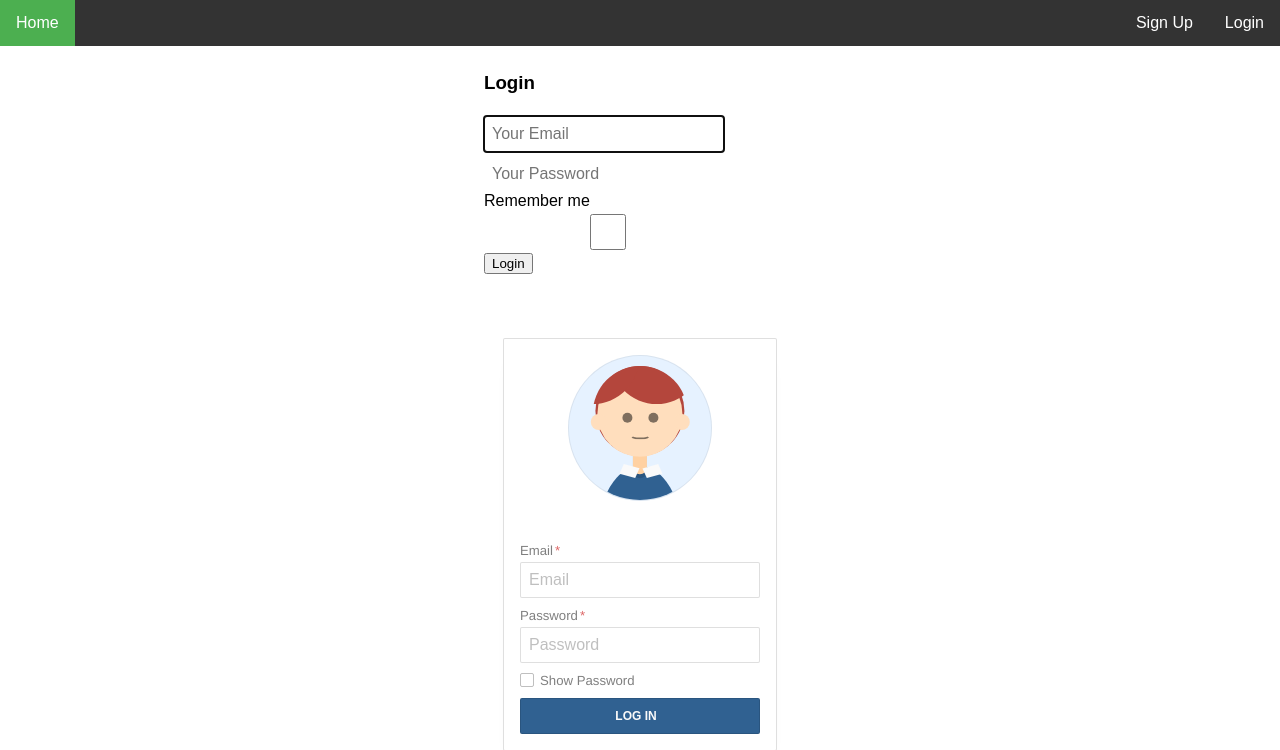
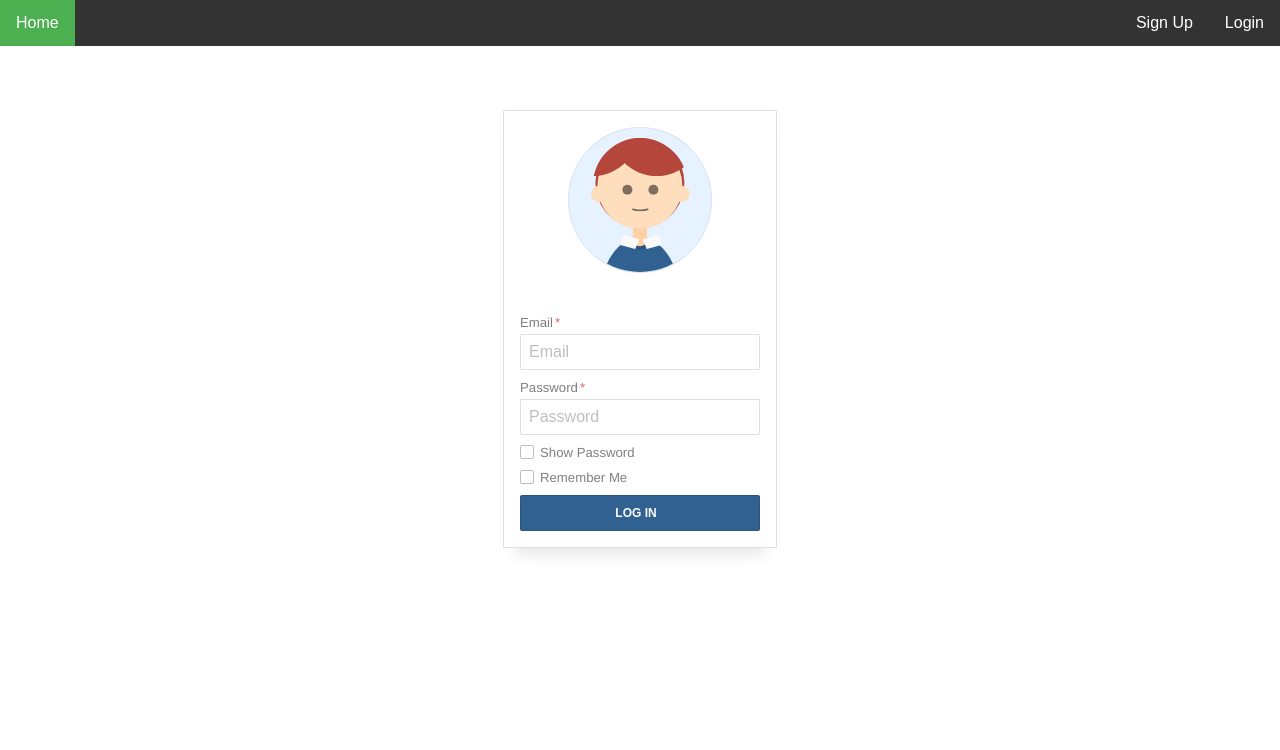
Before and after one commit to Sala-Khaliff-Jr/image-server-auth, a Flask app: page /login in a window 1280 px wide. Shown: the top 750 px of the page. After the commit the page ends 552 px from the top, so only its background shows below. Run offline with Flask 2, Linux system fonts and the light colour scheme; some libraries are stand-ins or nearby versions.

Commit message:
new login page

```diff
--- a/project/templates/login.html
+++ b/project/templates/login.html
@@ -1,39 +1,6 @@
 {% extends "base1.html" %}
 
 {% block content %}
-<div class="column is-4 is-offset-4">
-    <h3 class="title">Login</h3>
-    <div class="box">
-        {% with messages = get_flashed_messages() %}
-            {% if messages %}
-                <div class="notification is-danger">
-                    {{ messages[0] }}
-                </div>
-            {% endif %}
-        {% endwith %}
-            <form method="POST" action="/login">
-            <div class="field">
-                <div class="control">
-                    <input class="input is-large" type="email" name="email" placeholder="Your Email" autofocus="">
-                </div>
-            </div>
-
-            <div class="field">
-                <div class="control">
-                    <input class="input is-large" type="password" name="password" placeholder="Your Password">
-                </div>
-            </div>
-            <div class="field">
-                <label class="checkbox">
-                    <input type="checkbox">
-                    Remember me
-                </label>
-            </div>
-            <button class="button is-block is-info is-large is-fullwidth">Login</button>
-        </form>
-    </div>
-</div>
-
 <!-- new login page -->
 
 <div class="signupform">
@@ -68,6 +35,12 @@
                 <span class="required">Password</span>
             </label>
         </div>
+
+        <input type="checkbox" name="remember-me" class="show-password a11y-hidden" id="remember-me" tabindex="3" />
+        <label class="label-show-password" for="remember-me">
+            <span>Remember Me</span>
+        </label>
+
         <input type="submit" value="Log In" />
 
         <figure aria-hidden="true">
```
